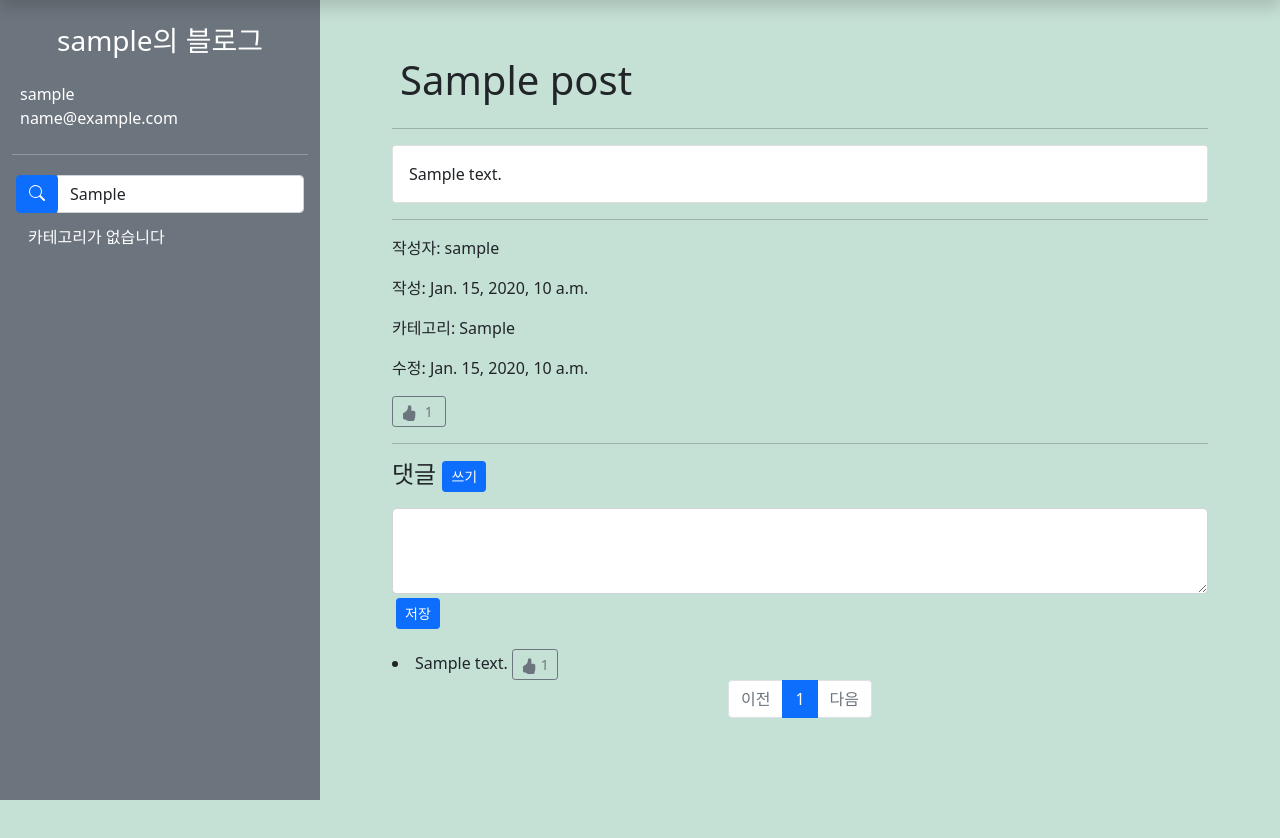
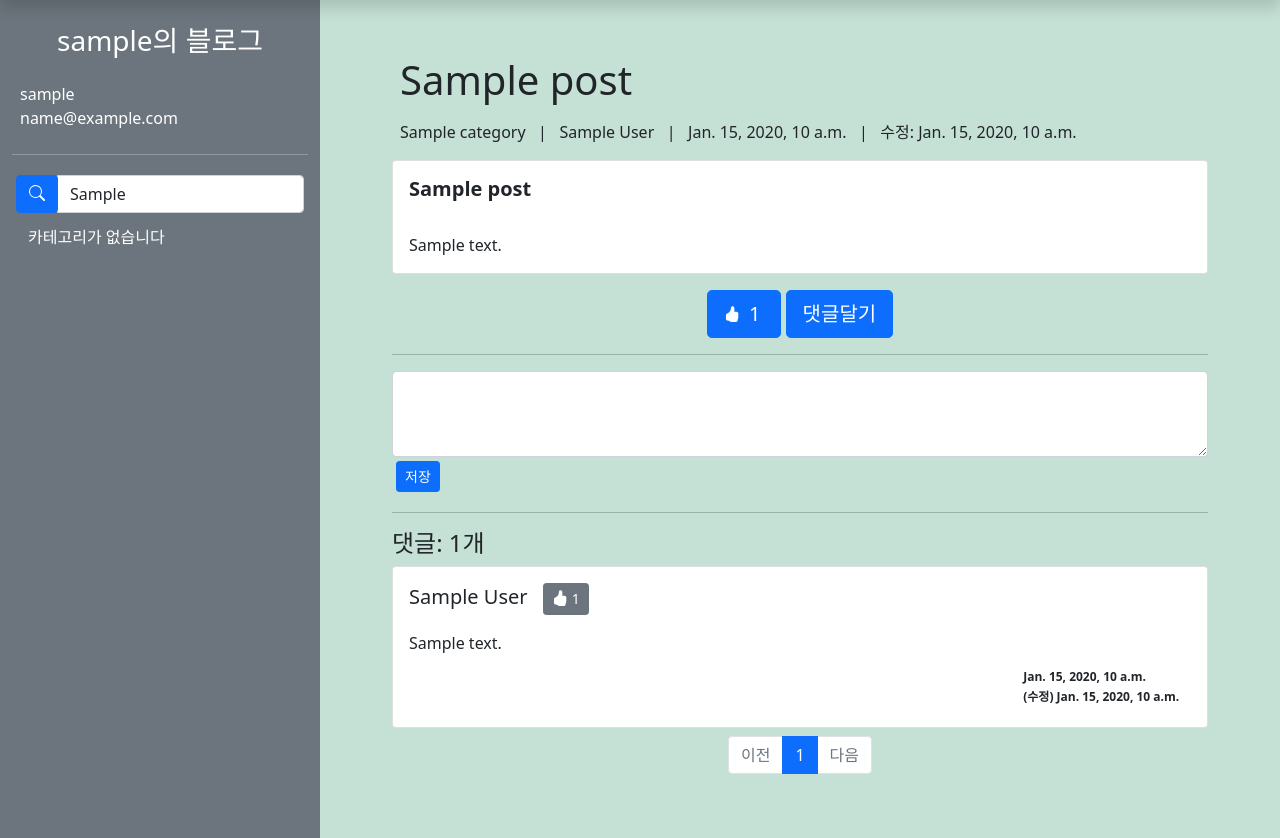
Before and after one commit to csh9835/footstep, a Django app: template templates/footstep/comment_form.html in a window 1280 px wide. Shown: the part 42-880 px from the top of the page. Before the commit the page ends 842 px from the top, so only its background shows below. Run offline with Django 4.2, Linux system fonts and the light colour scheme; tables that the repository leaves empty hold one stand-in row (values such as "Sample post"); the template is opened without the code that fills it: values that come from a table or form of the project are taken from there, most other values are stand-ins (such as "Sample title", 1, 10 or a date in 2020); some libraries are stand-ins or nearby versions.

Commit message:
게시글 화면 다듬기 + 주석 개선 시작

```diff
--- a/footstep/views.py
+++ b/footstep/views.py
@@ -192,7 +192,7 @@ def post_modify(request, username, subject):
                     print(junk)
                     img_delete(junk, img_check(post.content))
                     junk = []
-                return redirect('footstep:personal', username=username)
+                return redirect('footstep:post', username=username, subject=post.subject)
     else:
         form = PostForm(i)
     context = {'owner':owner, 'form':form}
--- a/templates/errors.html
+++ b/templates/errors.html
@@ -1,4 +1,4 @@
-<!-- 에러메세지 -->
+<!-- 에러메세지 ↓ -->
 {% if messages %}
     <svg xmlns="http://www.w3.org/2000/svg" style="display: none;">
         <symbol id="exclamation-triangle-fill" fill="currentColor" viewBox="0 0 16 16">
--- /dev/null
+++ b/templates/footstep/comment_card.html
@@ -0,0 +1,30 @@
+{% for comment in comments %}
+    <div class="card my-2">
+        <div class="card-body">
+            <h5>
+                {{ comment.author }} &nbsp;
+                <a href="javascript:void(0)" data-uri="{% url 'footstep:comment_recommend' owner.username post.subject comment.id %}"
+                    class="recommend btn btn-sm btn-secondary">
+                    {% include 'icon/recommend.html' %}
+                    <span>{{ comment.recommend.count }}</span>
+                </a>
+                {% if request.user == comment.author %}
+                <span>
+                    <a class="btn btn-sm btn-secondary" href="{% url 'footstep:comment_modify' owner.username post.subject comment.id %}">수정</a>
+                </span>
+                <span>
+                    <a href="javascript:void(0)" class="delete btn btn-sm btn-secondary"
+                    data-uri="{% url 'footstep:comment_delete' owner.username post.subject comment.id %}">삭제</a>
+                </span>
+                {% endif %}
+            </h5>
+            <div class="card-text py-2">{{ comment.content }}</div>
+            <div class="d-flex justify-content-end">
+                <div class="badge text-dark text-start text-wrap">
+                    <div class="p-1">{{ comment.create_date }}</div>
+                    {% if comment.modify_date %}<div class="p-1">(수정) {{ comment.modify_date }}</div> {% endif %}
+                </div>
+            </div>
+        </div>
+    </div>
+{% endfor %}
--- a/templates/footstep/comment_form.html
+++ b/templates/footstep/comment_form.html
@@ -1,4 +1,3 @@
-<!-- 댓글 폼 -->
 {% extends 'footstep/post.html' %}
 {% block comment_form %}
 
@@ -10,5 +9,6 @@
         <button type="submit" class="btn btn-sm btn-primary m-1">저장</button>
     </div>
 </form>
+<hr>
 
 {% endblock %}
--- a/templates/footstep/post.html
+++ b/templates/footstep/post.html
@@ -1,6 +1,7 @@
 {% extends 'base/personal_base.html' %}
 {% block personal_content %}
 
+<!-- 포스트헤더 ↓ -->
 <h1 class="p-2">
     {{ post.subject }}
     {% if owner.username == user.username %}
@@ -13,54 +14,39 @@
     </span>
     {% endif %}
 </h1>
-<hr>
+<p class="px-2">
+    {{ post.category }} &nbsp; | &nbsp;
+    {{ post.author }} &nbsp; | &nbsp;
+    {{ post.create_date }}
+    {% if post.modify_date %}&nbsp; | &nbsp; 수정: {{ post.modify_date }}{% endif %}
+</p>
+<!-- 내용 ↓ -->
 <div class="card p-3 overflow-auto">
+    <h5 class="fw-bold">{{ post.subtitle }}</h5>
+    <br>
     {{ post.content|safe }}
 </div>
+<!-- 버튼 ↓ -->
+<div class="pt-3 text-center">
+    <a href="javascript:void(0)" data-uri="{% url 'footstep:post_recommend' owner.username post.subject %}"
+        class="recommend btn btn-lg btn-primary">
+        {% include 'icon/recommend.html' %}
+        <span class="m-1">{{ post.recommend.count }}</span>
+    </a>
+    <span>
+        <a class="btn btn-lg btn-primary" href="{% url 'footstep:comment_create' owner.username post.subject %}">댓글달기</a>
+    </span>
+</div>
 <hr>
-<p>작성자: {{ post.author.username }}</p>
-<p>작성: {{ post.create_date }}</p>
-<p>카테고리: {{ post.category.category_sub }}</p>
-{% if post.modify_date %}
-<p>수정: {{ post.modify_date }}</p>
-{% endif %}
-<a href="javascript:void(0)" data-uri="{% url 'footstep:post_recommend' owner.username post.subject %}"
-    class="recommend btn btn-sm btn-outline-secondary">
-    {% include 'icon/recommend.html' %}
-    <span class="m-1">{{ post.recommend.count }}</span>
-</a>
-<hr>
+<!-- 댓글 폼 ↓ -->
+{% block comment_form %}
+{% endblock %}
 {% include 'errors.html' %}
-<h4>
-    댓글
-    <span>
-        <a class="btn btn-sm btn-primary" href="{% url 'footstep:comment_create' owner.username post.subject %}">쓰기</a>
-    </span>
-</h4>
-{% block comment_form %}
-<!-- 댓글 폼 -->
-{% endblock %}
+<!-- 댓글 ↓ -->
+<h4>댓글: {{ comments.paginator.count }}개</h4>
 {% if comments %}
-    {% for comment in comments %}
-    <li>
-        {{ comment.content }}
-        <a href="javascript:void(0)" data-uri="{% url 'footstep:comment_recommend' owner.username post.subject comment.id %}"
-            class="recommend btn btn-sm btn-outline-secondary">
-            {% include 'icon/recommend.html' %}
-            <span>{{ comment.recommend.count }}</span>
-        </a>
-        {% if request.user == comment.author %}
-        <span>
-            <a class="btn btn-sm btn-outline-secondary" href="{% url 'footstep:comment_modify' owner.username post.subject comment.id %}">수정</a>
-        </span>
-        <span>
-            <a href="javascript:void(0)" class="delete btn btn-sm btn-outline-secondary"
-               data-uri="{% url 'footstep:comment_delete' owner.username post.subject comment.id %}">삭제</a>
-        </span>
-        {% endif %}
-    </li>
-    {% endfor %}
-    {% include 'pagination.html' %} <!-- 페이징 -->
+    {% include 'footstep/comment_card.html' %}
+    {% include 'pagination.html' %}
 {% else %}
     <span>댓글이 없습니다.</span>
 {% endif %}
--- a/templates/icon/recommend.html
+++ b/templates/icon/recommend.html
@@ -1,4 +1,4 @@
-<!-- 추천 아이콘 -->
-<svg xmlns="http://www.w3.org/2000/svg" width="16" height="16" fill="currentColor" class="bi bi-hand-thumbs-up-fill" viewBox="0 0 16 16">
+<!-- 추천 아이콘 ↓ -->
+<svg xmlns="http://www.w3.org/2000/svg" width="16" height="16" fill="currentColor" class="bi bi-hand-thumbs-up-fill mb-1" viewBox="0 0 16 16">
     <path d="M6.956 1.745C7.021.81 7.908.087 8.864.325l.261.066c.463.116.874.456 1.012.965.22.816.533 2.511.062 4.51a9.84 9.84 0 0 1 .443-.051c.713-.065 1.669-.072 2.516.21.518.173.994.681 1.2 1.273.184.532.16 1.162-.234 1.733.058.119.103.242.138.363.077.27.113.567.113.856 0 .289-.036.586-.113.856-.039.135-.09.273-.16.404.169.387.107.819-.003 1.148a3.163 3.163 0 0 1-.488.901c.054.152.076.312.076.465 0 .305-.089.625-.253.912C13.1 15.522 12.437 16 11.5 16H8c-.605 0-1.07-.081-1.466-.218a4.82 4.82 0 0 1-.97-.484l-.048-.03c-.504-.307-.999-.609-2.068-.722C2.682 14.464 2 13.846 2 13V9c0-.85.685-1.432 1.357-1.615.849-.232 1.574-.787 2.132-1.41.56-.627.914-1.28 1.039-1.639.199-.575.356-1.539.428-2.59z"/>
 </svg>
```
Also changed, not shown: templates/footstep/category.html (+4 -3 lines), templates/footstep/main.html (+4 -4 lines), templates/footstep/post_card.html (+5 -9 lines).
